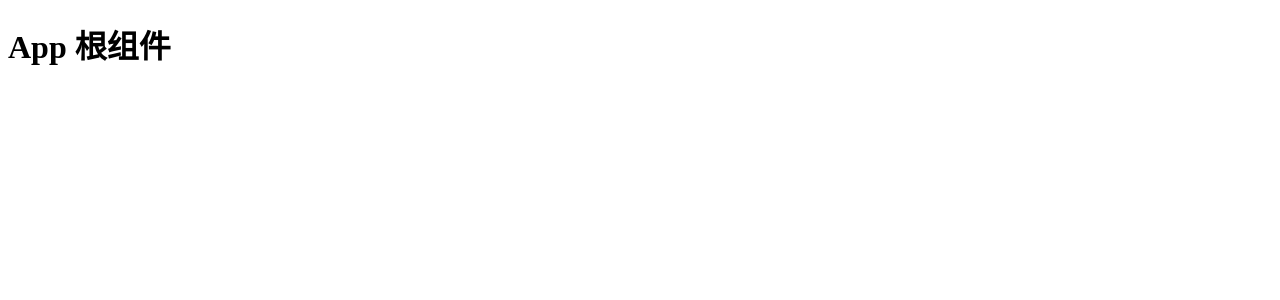
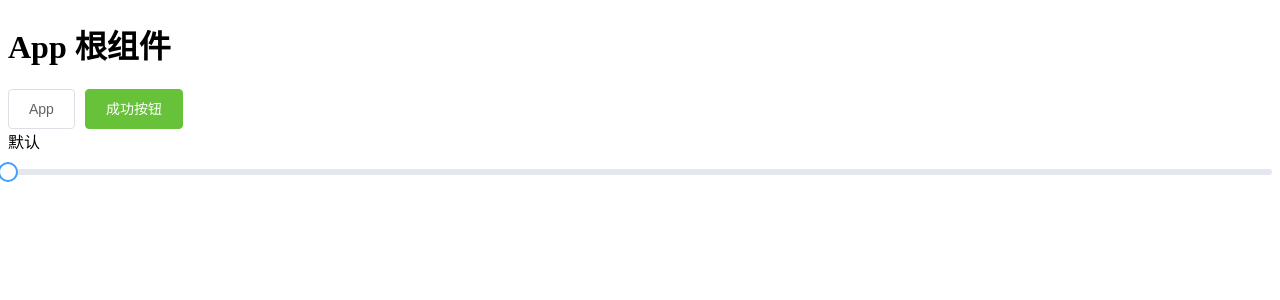
Before and after one commit to 2720207117/fuxi-hmtoutiao-2024-9-28, a Vue app: page / in a window 1280 px wide. Shown: the top 300 px of the page. Built offline with nearby package versions, Linux system fonts and the light colour scheme.

Commit message:
使用element-ui 和 vue-router

```diff
--- a/package.json
+++ b/package.json
@@ -9,7 +9,9 @@
   },
   "dependencies": {
     "core-js": "^3.8.3",
-    "vue": "^2.6.14"
+    "element-ui": "^2.15.14",
+    "vue": "^2.6.14",
+    "vue-router": "^3.6.5"
   },
   "devDependencies": {
     "@babel/core": "^7.12.16",
--- a/src/App.vue
+++ b/src/App.vue
@@ -1,14 +1,19 @@
 <template>
   <div id="app">
     <h1>App 根组件</h1>
+    <el-button>App</el-button>
+    <el-button type="success">成功按钮</el-button>
+    <div class="block">
+      <span class="demonstration">默认</span>
+      <el-slider></el-slider>
+    </div>
   </div>
 </template>
 
 <script>
-
 export default {
-  name: 'App'
-}
+  name: "App",
+};
 </script>
 
 <style lang="less"></style>
--- a/src/main.js
+++ b/src/main.js
@@ -1,5 +1,19 @@
+
 import Vue from 'vue'
 import App from './App.vue'
+
+// 导包element-ui
+import ElementUI from 'element-ui'
+// 导入样式
+import 'element-ui/lib/theme-chalk/index.css'
+
+// 导入路由对象 并 挂载到根实例
+// 在vue-cli创建的项目中，@ 前戳 代表的是根路径 src目录
+// 默认会加载索引路径 可不用去写 （索引文件：index.js index.json）
+import router from '@/router'
+
+// 全局注册组件(注册element-ui组件库)
+Vue.use(ElementUI)
 
 Vue.config.productionTip = false
 
@@ -7,5 +21,6 @@ Vue.config.productionTip = false
 // main.js职责2：实例化跟实例。 render() 渲染App组件。 mount('#app')挂载到#app的容器内
 
 new Vue({
-  render: h => h(App)
+  render: h => h(App),
+  router  // 挂载到跟实例 (router: router  对象名称和选项一致可直接写 router)
 }).$mount('#app')
--- a/src/router/index.js
+++ b/src/router/index.js
@@ -1 +1,20 @@
 // 创建路由对象 及 配置路由规则 和 其他路由配置
+
+// 导包vue
+import Vue from 'vue'
+
+// 导包vue-router
+// npm i vue-router 可能会报错。原因:版本问题，vue2 用的是 router3版本，vue3用的是router4版本)
+// 解决：npm i vue-router@3
+import VueRouter from 'vue-router'
+
+// 全局注册
+Vue.use(VueRouter)
+
+// 初始化路由对象(创建路由规则)
+const router = new VueRouter({
+  routes: []
+})
+
+// 导出路由对象
+export default router
--- a/vue.config.js
+++ b/vue.config.js
@@ -1,4 +1,5 @@
 const { defineConfig } = require('@vue/cli-service')
 module.exports = defineConfig({
-  transpileDependencies: true
+  transpileDependencies: true,
+  lintOnSave: false
 })
```
Also changed, not shown: .eslintrc.js, Z-git管理项目流程.txt (added), 1 other file (tests, documents, lock files or other folders).
